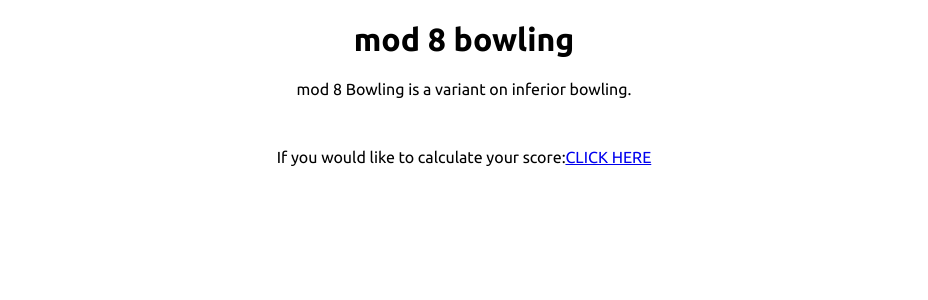
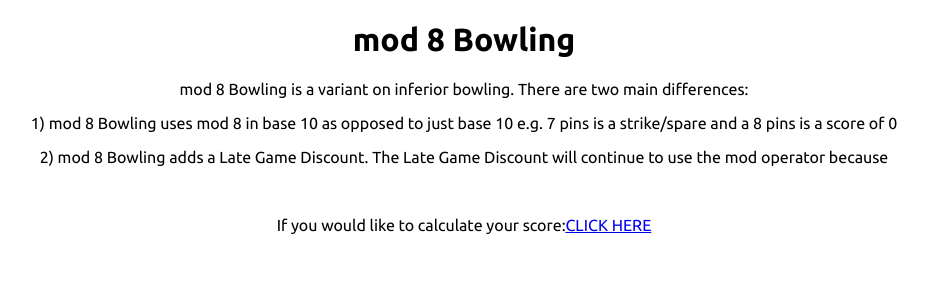
Before and after one commit to troywiegand/mod8bowling, a React (Create React App) app: page /about in a window 1280 px wide. Shown: the top 300 px of the page, without its empty margins (176-1104 px from the left). Built offline with nearby package versions, Linux system fonts and the light colour scheme.

Commit message:
Update some style and code refactoring

```diff
--- a/src/About.js
+++ b/src/About.js
@@ -9,9 +9,15 @@ class About extends Component {
   render() {
     return (
       <div className="About">
-    <center><h1>mod 8 bowling</h1>
+    <center><h1>mod 8 Bowling</h1>
     <p>
-        mod 8 Bowling is a variant on inferior bowling.
+        mod 8 Bowling is a variant on inferior bowling. There are two main differences:
+        </p>
+        <p>
+        1) mod 8 Bowling uses mod 8 in base 10 as opposed to just base 10  e.g. 7 pins is a strike/spare and a 8 pins is a score of 0
+    </p>
+    <p>
+        2) mod 8 Bowling adds a Late Game Discount. The Late Game Discount will continue to use the mod operator because
     </p>
 
         <br />
--- a/src/Score.js
+++ b/src/Score.js
@@ -17,7 +17,7 @@ class Score extends Component {
                 f7t1: null, f7t2: null, f8t1: null, f8t2: null, f9t1: null, f9t2: null,
                 f10t1: null, f10t2: null, f10t3: null,
             },
-            playerName: null,
+            playerName: ' ',
             renderNameForm: true,
             styles
         }
@@ -48,12 +48,15 @@ class Score extends Component {
 
             const nextThrowScore = this.state.frames[nextThrowName] % 8
 
-            if(throwScore+nextThrowScore>10)
-            alert('You could only have hit a total of 10 pins!!')
 
             const nextFrame = (currentFrame + 1).toString()
 
             if (f.slice(3).includes('1')) {
+
+            if(throwScore+nextThrowScore>10){
+                debugger
+            alert('You could only have hit a total of 10 pins!!')
+            }
                 const frameScore = (this.state.frames[f] + this.state.frames[nextThrowName]) % 8
                 score += frameScore
 
@@ -114,14 +117,14 @@ class Score extends Component {
         return (
             <div className="About" style={this.state.styles}>
                 <center>
-                    <form>
-                        <h2>Player {this.props.playerNumber}</h2>
+                <h2>Player {this.props.playerNumber}</h2>
                         <form onSubmit={this.handleNameSubmit}>
                         <input type="text" label="Player Name"
                         value={this.state.playerName}
                         onChange={this.handleNameChange}
                         placeholder='Enter Player Name...'/>
                         </form>
+                    <form>
                         <table >
                             <tbody>
                             <tr>
```
